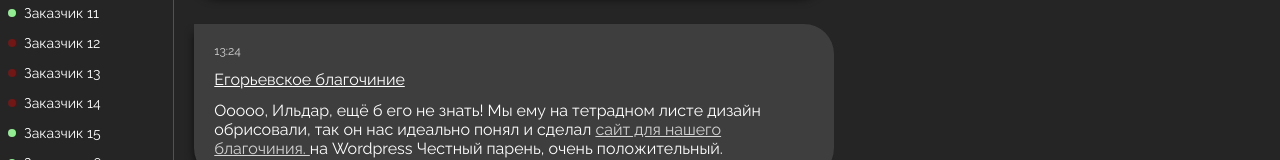
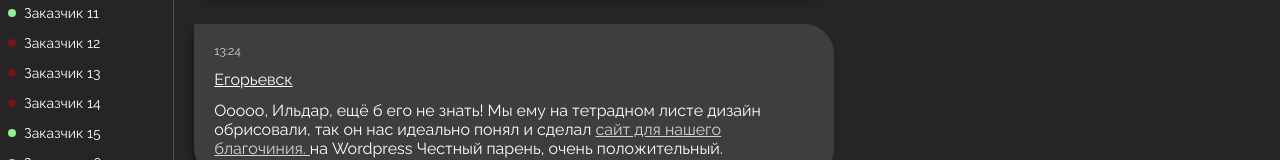
Before and after one commit to ildarken4/chat-page, a plain HTML site: page index.html in a window 1280 px wide. Shown: the part 383-543 px from the top of the page. Drawn offline with Linux system fonts and the light colour scheme.

Commit message:
Update index.html

```diff
--- a/index.html
+++ b/index.html
@@ -125,7 +125,7 @@
                 </div>
                 <div class="message">
                     <div class="message__time">13:24</div>
-                    <div class="message__name">Егорьевское благочиние</div>
+                    <div class="message__name">Егорьевск</div>
                     <div class="message__text">Ооооо, Ильдар, ещё б его не знать! Мы ему на тетрадном листе дизайн обрисовали, так он нас идеально понял и сделал <a href="https://egorievgrad.ru/" target="_blank"> сайт для нашего благочиния. </a> на Wordpress Честный парень, очень положительный. </div>
                 </div>
                 <div class="message">
```
